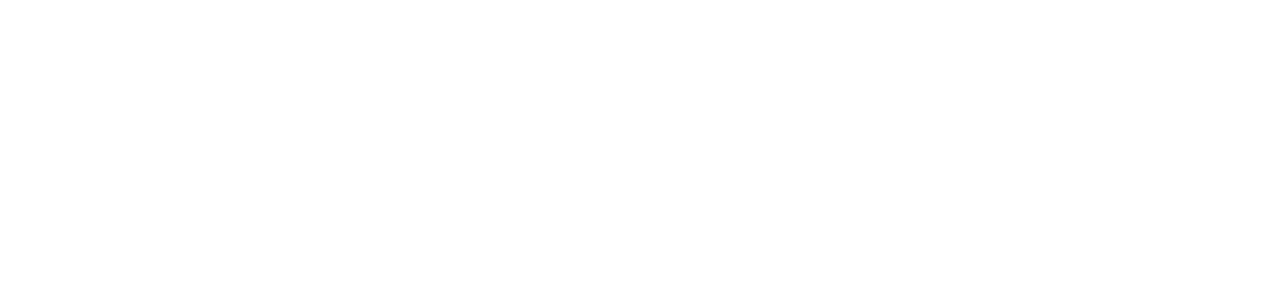
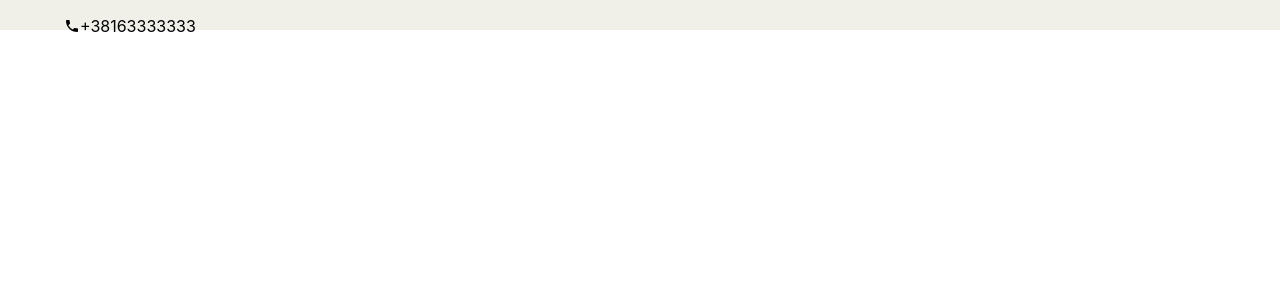
Before and after one commit to Mazo26/nit, a React (Create React App) app in the folder nitshop/: page / in a window 1280 px wide. Shown: the top 300 px of the page. Built offline with nearby package versions, Linux system fonts and the light colour scheme.

Commit message:
Styling NavBar1

```diff
--- a/nitshop/package.json
+++ b/nitshop/package.json
@@ -5,6 +5,7 @@
   "dependencies": {
     "@emotion/react": "^11.10.5",
     "@emotion/styled": "^11.10.5",
+    "@mui/icons-material": "^5.11.0",
     "@mui/material": "^5.11.7",
     "@testing-library/jest-dom": "^5.16.5",
     "@testing-library/react": "^13.4.0",
--- a/nitshop/src/Templates/Navigation/Navigation.jsx
+++ b/nitshop/src/Templates/Navigation/Navigation.jsx
@@ -6,9 +6,7 @@
 const Navigation = () => {
   return (
     <Grid container direction='row'>
-      <CustomDiv padding='0px 5%' border='0px' width='100%'>
-        <TopRow />
-      </CustomDiv>
+      <TopRow />
     </Grid>
   );
 };
--- a/nitshop/src/Templates/Navigation/TopRow.jsx
+++ b/nitshop/src/Templates/Navigation/TopRow.jsx
@@ -1,8 +1,35 @@
 import React from "react";
 import Grid from "@mui/material/Grid";
+import CustomDiv from "../../components/CustomDiv/CustomDiv";
+import { colors, fontSize } from "../../util/theme";
+import PhoneIcon from "@mui/icons-material/Phone";
 
 const TopRow = () => {
-  return <Grid container direction='row'></Grid>;
+  return (
+    <CustomDiv
+      bgColor={colors.secondColor}
+      width='100%'
+      height='30px'
+      padding='0px 5%'
+      border='0px'
+    >
+      <Grid container direction='row'>
+        <Grid item md={6} lg={6} spacing={0}>
+          <CustomDiv display='flex' alignItems='center'>
+            <PhoneIcon
+              style={{
+                fontSize: fontSize.normal,
+              }}
+            />
+            <p>+38163333333</p>
+          </CustomDiv>
+        </Grid>
+        <Grid item md={6} lg={6} spacing={0}>
+          <CustomDiv width='50%' border='0px' bgColor='inherit'></CustomDiv>
+        </Grid>
+      </Grid>
+    </CustomDiv>
+  );
 };
 
 export default TopRow;
--- a/nitshop/src/components/CustomDiv/CustomDiv.jsx
+++ b/nitshop/src/components/CustomDiv/CustomDiv.jsx
@@ -9,13 +9,25 @@
   border,
   padding,
   margin,
+  bgColor,
+  display,
+  justifyContent,
+  justifyItems,
+  alignItems,
+  alignContent,
 }) => {
-  const divWidth = width ? width : 100;
-  const divHeight = height ? height : 100;
+  const divWidth = width ? width : "auto";
+  const divHeight = height ? height : "auto";
   const divBR = borderRadius ? borderRadius : 0;
-  const divBorder = border ? border : "1px solid black";
+  const divBorder = border ? border : "0px";
   const divMargin = margin ? margin : 0;
   const divPadding = padding ? padding : 0;
+  const backgroundColor = bgColor ? bgColor : "inherit";
+  const disp = display ? display : "block";
+  const jc = justifyContent ? justifyContent : "flex-start";
+  const ji = justifyItems ? justifyItems : "center";
+  const ai = alignItems ? alignItems : "center";
+  const ac = alignContent ? alignContent : "center";
 
   return (
     <div
@@ -26,6 +38,12 @@
         border: divBorder,
         margin: divMargin,
         padding: divPadding,
+        backgroundColor: backgroundColor,
+        display: disp,
+        justifyContent: jc,
+        justifyItems: ji,
+        alignContent: ac,
+        alignItems: ai,
       }}
     >
       {children}
--- a/nitshop/src/util/theme.js
+++ b/nitshop/src/util/theme.js
@@ -1,5 +1,7 @@
-export const accentColor = "#e88f23";
-export const secondColor = "#F0F0E9";
+export const colors = {
+  accentColor: "#e88f23",
+  secondColor: "#F0F0E9",
+};
 
 export const fontWeight = {
   light: "100",
```
Also changed, not shown: 1 other file (tests, documents, lock files or other folders).
